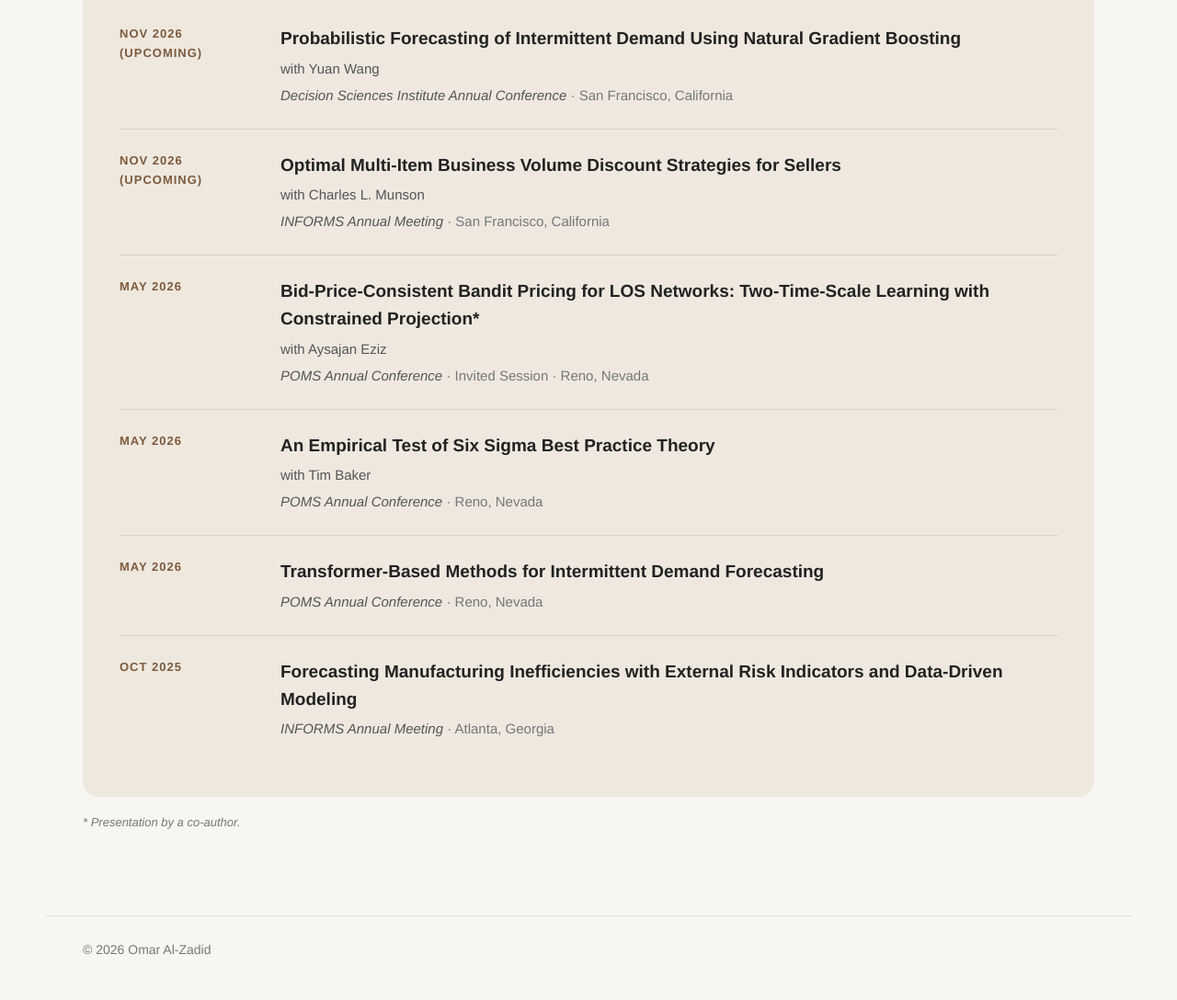
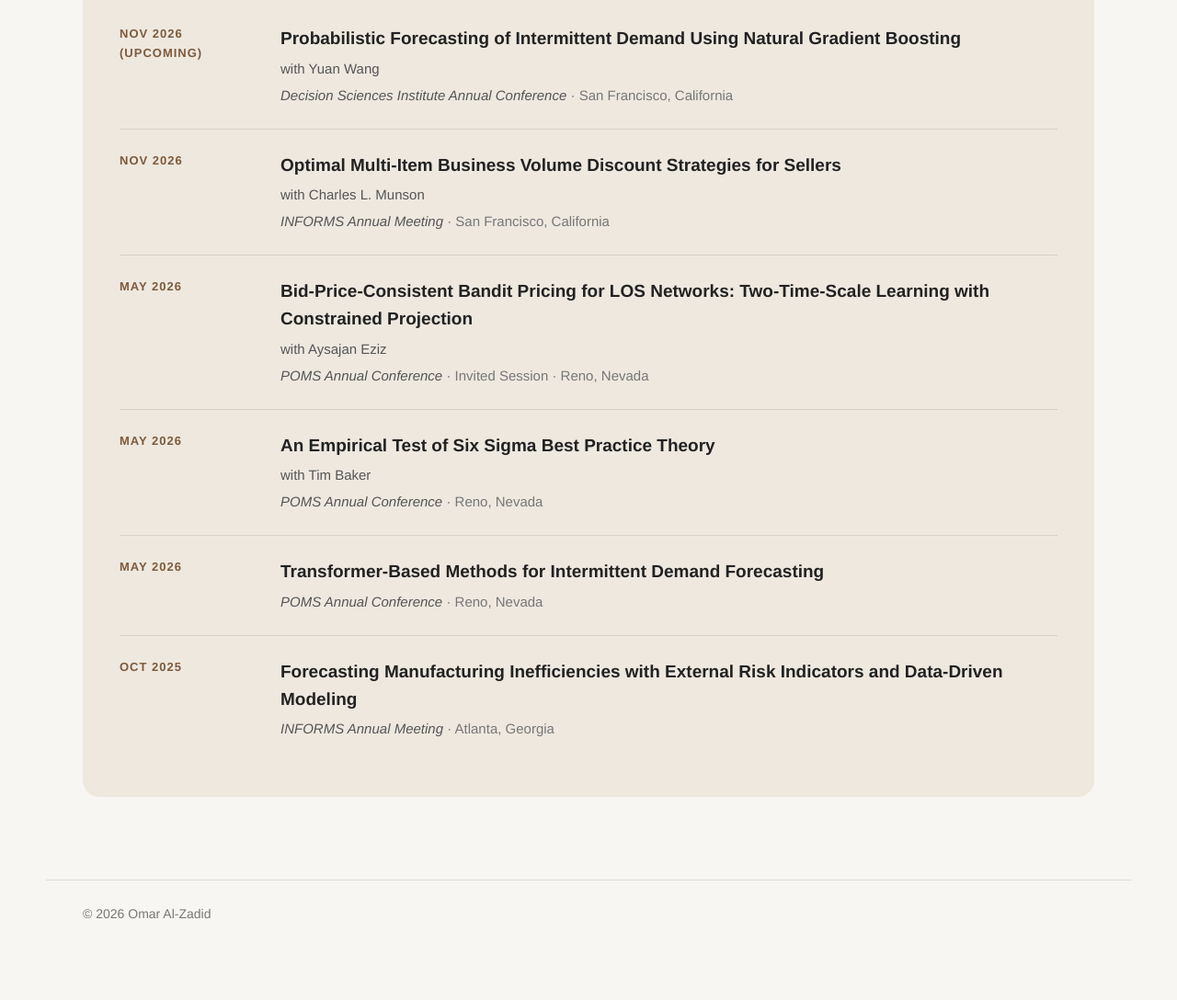
Before and after one commit to omar-al-zadid/omar-al-zadid.github.io, a plain HTML site: page research.html in a window 1280 px wide. Shown: the part 3441-4529 px from the top of the page at 92% size. Drawn offline with Linux system fonts and the light colour scheme.

Commit message:
Update research.html

```diff
--- a/research.html
+++ b/research.html
@@ -631,7 +631,7 @@
     <div class="talk">
 
       <div class="talk-date">
-        Nov 2026 (Upcoming)
+        Nov 2026
       </div>
 
       <div>
@@ -664,7 +664,7 @@
 
         <div class="talk-title">
           Bid-Price-Consistent Bandit Pricing for LOS Networks:
-          Two-Time-Scale Learning with Constrained Projection*
+          Two-Time-Scale Learning with Constrained Projection
         </div>
 
         <div class="talk-authors">
@@ -753,9 +753,6 @@
 
 
   </div>
-  <p class="presentation-note">
-      * Presentation by a co-author.
-    </p>
 
 </section>
 
```
